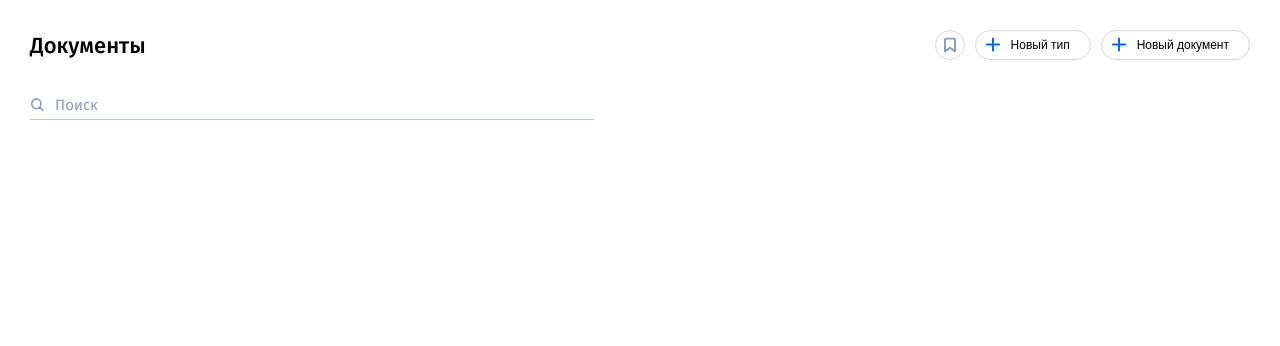
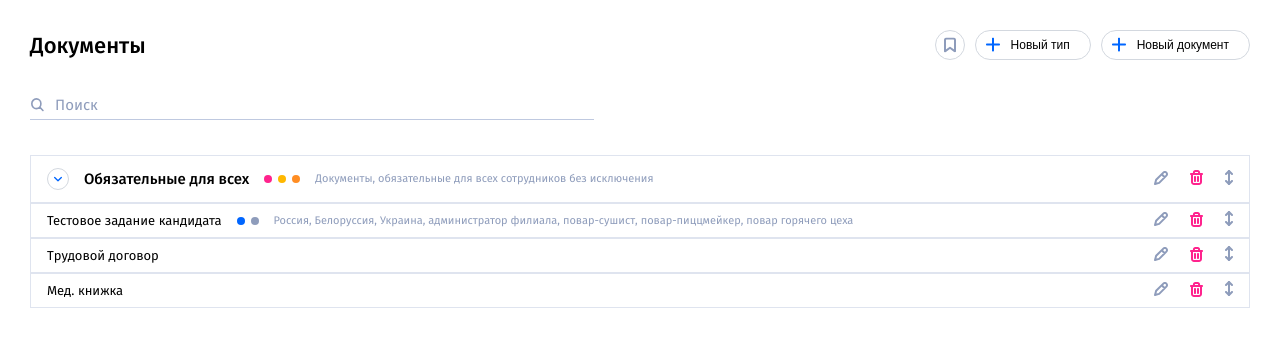
Before and after one commit to ADereglazov/vue-documents-list-draggable, a Vue app: page / in a window 1280 px wide. Shown: the top 346 px of the page. Built offline with nearby package versions, Linux system fonts and the light colour scheme.

Commit message:
create ColorIndicators, DocumentsList, DocumentsListCategory, DocumentsListTools components

```diff
--- a/src/App.vue
+++ b/src/App.vue
@@ -1,15 +1,22 @@
 <template>
-  <DocumentsTools class="app-documents-tools" />
-  <SearchInput class="app-search-input" />
+  <MainTools class="app-main-tools" />
+  <section>
+    <h2 class="visually-hidden">Операции со списком документов</h2>
+    <SearchInput class="app-search-input" />
+    <DocumentsListCategory />
+    <DocumentsList />
+  </section>
 </template>
 
 <script setup>
-import DocumentsTools from "@/components/DocumentsTools.vue";
+import MainTools from "@/components/MainTools.vue";
 import SearchInput from "@/components/SearchInput.vue";
+import DocumentsListCategory from "@/components/DocumentsListCategory.vue";
+import DocumentsList from "@/components/DocumentsList.vue";
 </script>
 
 <style scoped>
-.app-documents-tools {
+.app-main-tools {
   margin-bottom: 30px;
 }
 
--- /dev/null
+++ b/src/components/ColorIndicators.vue
@@ -0,0 +1,41 @@
+<template>
+  <ul v-if="list.length" class="color-indicators">
+    <li
+      v-for="(item, index) in list"
+      :key="item + index"
+      :style="{ backgroundColor: item }"
+      class="color-indicators__item"
+    ></li>
+  </ul>
+</template>
+
+<script>
+export default {
+  name: "ColorIndicators",
+  props: {
+    list: {
+      type: Array,
+    },
+  },
+};
+</script>
+
+<style scoped lang="less">
+.color-indicators {
+  display: flex;
+  padding: 0;
+  margin: 0;
+  list-style: none;
+
+  &__item {
+    display: block;
+    width: 8px;
+    height: 8px;
+    border-radius: 50%;
+  }
+
+  &__item + &__item {
+    margin-left: 6px;
+  }
+}
+</style>
--- /dev/null
+++ b/src/components/DocumentsList.vue
@@ -0,0 +1,75 @@
+<template>
+  <ul class="documents-list">
+    <li v-for="item in list" :key="item.title" class="documents-list__item">
+      <h4 class="documents-list__item-title">{{ item.title }}</h4>
+      <ColorIndicators
+        :list="item.indicators"
+        class="documents-list__item-indicators"
+      />
+      <p class="documents-list__item-comment">{{ item.comment }}</p>
+      <DocumentsListTools />
+    </li>
+  </ul>
+</template>
+
+<script>
+import { ref } from "vue";
+import ColorIndicators from "@/components/ColorIndicators.vue";
+import DocumentsListTools from "@/components/DocumentsListTools.vue";
+
+export default {
+  name: "DocumentsList",
+  components: { ColorIndicators, DocumentsListTools },
+  setup() {
+    const list = ref([
+      {
+        title: "Тестовое задание кандидата",
+        comment:
+          "Россия, Белоруссия, Украина, администратор филиала, повар-сушист, повар-пиццмейкер, повар горячего цеха",
+        indicators: ["#0066ff", "#8e9cbb"],
+      },
+      { title: "Трудовой договор", comment: "", indicators: [] },
+      { title: "Мед. книжка", comment: "", indicators: [] },
+    ]);
+
+    return {
+      list,
+    };
+  },
+};
+</script>
+
+<style scoped lang="less">
+.documents-list {
+  padding: 0;
+  margin: 0;
+  list-style: none;
+
+  &__item {
+    display: flex;
+    align-items: center;
+    height: 35px;
+    padding: 0 16px;
+    border: 1px solid #dfe4ef;
+    background-color: #ffffff;
+  }
+
+  &__item-title {
+    margin: 0 15px 0 0;
+    font-size: 13px;
+    font-weight: 400;
+    color: #000000;
+  }
+
+  &__item-indicators {
+    margin-right: 15px;
+  }
+
+  &__item-comment {
+    margin: 0 auto 0 0;
+    font-size: 11px;
+    font-weight: 400;
+    color: #8e9cbb;
+  }
+}
+</style>
--- /dev/null
+++ b/src/components/DocumentsListCategory.vue
@@ -0,0 +1,96 @@
+<template>
+  <div class="documents-list-category">
+    <button
+      class="documents-list-category__button"
+      :class="{ 'documents-list-category__button--opened': opened }"
+      type="button"
+      @click="opened = !opened"
+    >
+      <CollapseIcon />
+    </button>
+    <h3 class="documents-list-category__title">Обязательные для всех</h3>
+    <ColorIndicators
+      :list="indicators"
+      class="documents-list-category__indicators"
+    />
+    <p class="documents-list-category__comment">
+      Документы, обязательные для всех сотрудников без исключения
+    </p>
+    <DocumentsListTools />
+  </div>
+</template>
+
+<script>
+import { ref } from "vue";
+import DocumentsListTools from "@/components/DocumentsListTools.vue";
+import ColorIndicators from "@/components/ColorIndicators.vue";
+import CollapseIcon from "@/assets/icons/collapse.svg";
+
+export default {
+  name: "DocumentsListCategory",
+  components: { DocumentsListTools, CollapseIcon, ColorIndicators },
+  setup() {
+    const opened = ref(false);
+    const indicators = ref(["#ff238d", "#ffb800", "#ff8d23"]);
+
+    return {
+      opened,
+      indicators,
+    };
+  },
+};
+</script>
+
+<style scoped lang="less">
+.documents-list-category {
+  display: flex;
+  align-items: center;
+  height: 48px;
+  padding: 0 16px;
+  border: 1px solid #dfe4ef;
+  background-color: #ffffff;
+
+  &__button {
+    position: relative;
+    width: 22px;
+    height: 22px;
+    padding: 0;
+    margin-right: 15px;
+    background: #ffffff;
+    border: 1px solid #d3d8df;
+    border-radius: 50%;
+    cursor: pointer;
+
+    svg {
+      position: absolute;
+      top: 50%;
+      left: 50%;
+      transform: translate(-50%, -50%) rotate(180deg);
+      display: block;
+      transition: transform 200ms ease-in-out;
+    }
+
+    &--opened svg {
+      transform: translate(-50%, -50%) rotate(0deg);
+    }
+  }
+
+  &__title {
+    margin: 0 15px 0 0;
+    font-size: 15px;
+    font-weight: 500;
+    color: #000000;
+  }
+
+  &__indicators {
+    margin-right: 15px;
+  }
+
+  &__comment {
+    margin: 0 auto 0 0;
+    font-size: 11px;
+    font-weight: 400;
+    color: #8e9cbb;
+  }
+}
+</style>
--- /dev/null
+++ b/src/components/DocumentsListTools.vue
@@ -0,0 +1,55 @@
+<template>
+  <div class="documents-list-tools">
+    <button class="documents-list-tools__button" type="button">
+      <EditIcon />
+    </button>
+    <button class="documents-list-tools__button" type="button">
+      <DeleteIcon />
+    </button>
+    <button
+      class="documents-list-tools__button documents-list-tools__button--move"
+      type="button"
+    >
+      <MoveIcon />
+    </button>
+  </div>
+</template>
+
+<script>
+import EditIcon from "@/assets/icons/edit.svg";
+import DeleteIcon from "@/assets/icons/delete.svg";
+import MoveIcon from "@/assets/icons/move.svg";
+
+export default {
+  name: "DocumentsListTools",
+  components: { EditIcon, DeleteIcon, MoveIcon },
+};
+</script>
+
+<style scoped lang="less">
+.documents-list-tools {
+  display: flex;
+  align-items: center;
+
+  &__button {
+    padding: 0;
+    border: none;
+    background: none;
+    color: #8e9cbb;
+    cursor: pointer;
+
+    &:active {
+      opacity: 0.5;
+    }
+  }
+
+  &__button--move:active {
+    opacity: 1;
+    color: #0066ff;
+  }
+
+  &__button + &__button {
+    margin-left: 22px;
+  }
+}
+</style>
--- a/src/components/DocumentsTools.vue
+++ b/src/components/MainTools.vue
@@ -1,18 +1,18 @@
 <template>
-  <section class="documents-tools">
-    <h1 class="documents-tools__title">Документы</h1>
-    <div class="documents-tools__wrapper-buttons">
+  <section class="main-tools">
+    <h1 class="main-tools__title">Документы</h1>
+    <div class="main-tools__wrapper-buttons">
       <button
         type="button"
-        class="documents-tools__button documents-tools__button--bookmark"
+        class="main-tools__button main-tools__button--bookmark"
       >
         <BookmarkIcon />
       </button>
-      <button type="button" class="documents-tools__button">
+      <button type="button" class="main-tools__button">
         <PlusIcon />
         Новый тип
       </button>
-      <button type="button" class="documents-tools__button">
+      <button type="button" class="main-tools__button">
         <PlusIcon />
         Новый документ
       </button>
@@ -25,13 +25,13 @@ import BookmarkIcon from "@/assets/icons/bookmark.svg";
 import PlusIcon from "@/assets/icons/plus.svg";
 
 export default {
-  name: "DocumentsTools",
+  name: "MainTools",
   components: { BookmarkIcon, PlusIcon },
 };
 </script>
 
 <style scoped lang="less">
-.documents-tools {
+.main-tools {
   display: flex;
   justify-content: space-between;
   align-items: center;
@@ -54,7 +54,7 @@ export default {
     min-height: 30px;
     padding: 8px 20px 8px 35px;
 
-    background: white;
+    background: #ffffff;
     border: 1px solid #d3d8df;
     border-radius: 15px;
 
@@ -77,6 +77,7 @@ export default {
       top: 50%;
       left: 10px;
       transform: translateY(-50%);
+      display: block;
     }
 
     &--bookmark {
--- a/src/components/SearchInput.vue
+++ b/src/components/SearchInput.vue
@@ -19,8 +19,8 @@
 </template>
 
 <script>
+import { ref } from "vue";
 import ClearIcon from "@/assets/icons/clear.svg";
-import { ref } from "vue";
 
 export default {
   name: "SearchInput",
```
Also changed, not shown: src/assets/icons/delete.svg, src/assets/icons/move.svg.
